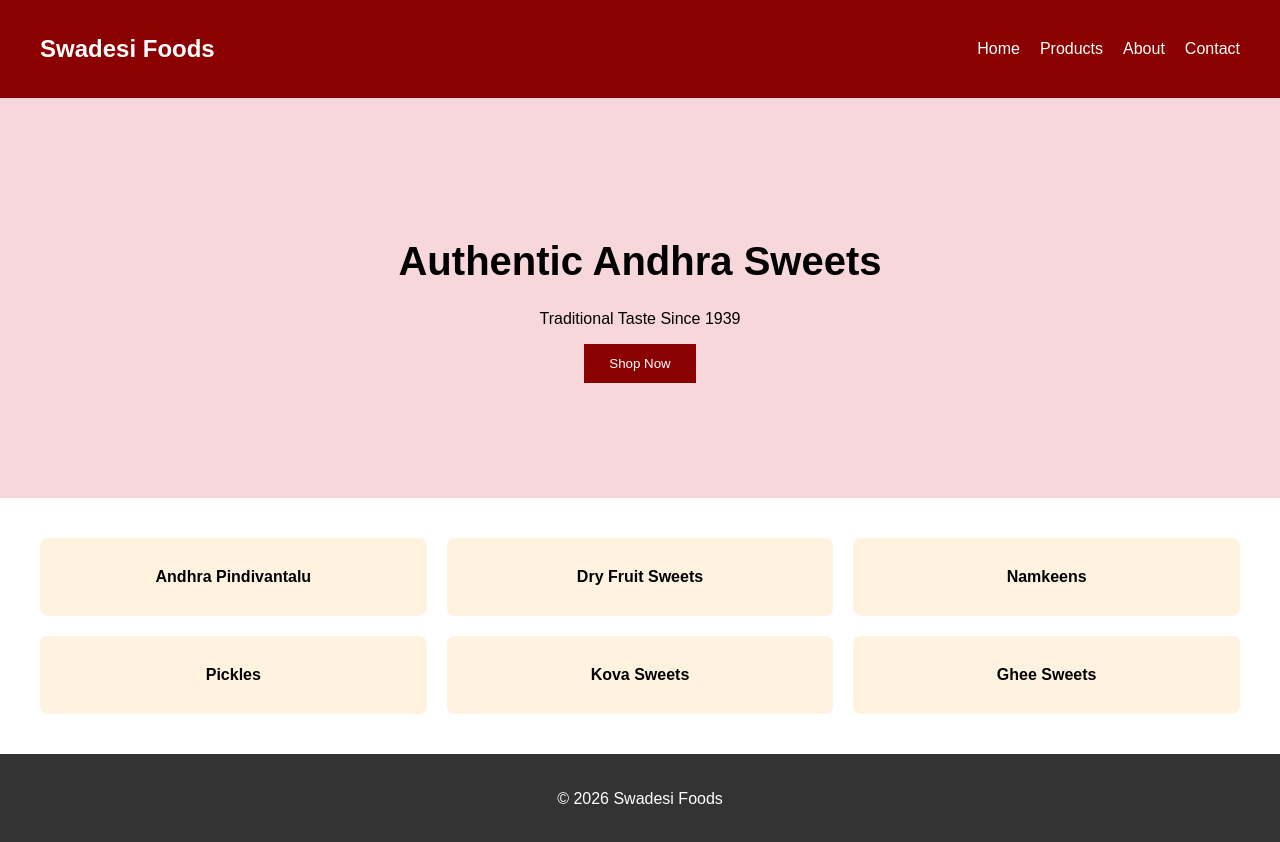
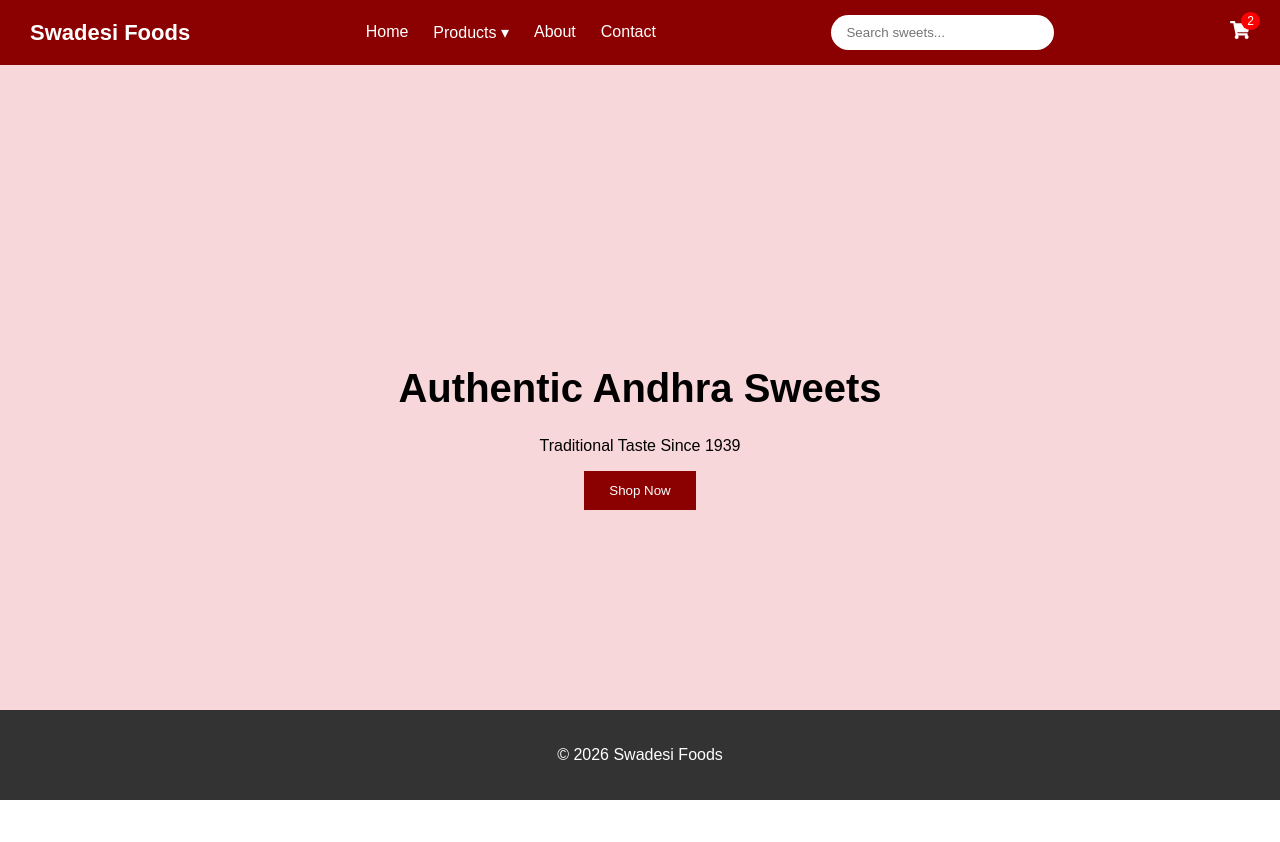
Before and after one commit to SandeepCheemakurthi/swadesi_foods, a React (Create React App) app: page / in a window 1280 px wide. After the commit the page ends 800 px from the top, so only its background shows below. Built offline with nearby package versions, Linux system fonts and the light colour scheme.

Commit message:
changes for the below components * home page removed categories * changed the fav icon and tab title * changed the nav bar behaviour

```diff
--- a/public/index.html
+++ b/public/index.html
@@ -2,14 +2,9 @@
 <html lang="en">
   <head>
     <meta charset="utf-8" />
-    <link rel="icon" href="%PUBLIC_URL%/favicon.ico" />
+    <link rel="icon" href="%PUBLIC_URL%/swadesi-foods-logo.ico" />
     <meta name="viewport" content="width=device-width, initial-scale=1" />
     <meta name="theme-color" content="#000000" />
-    <meta
-      name="description"
-      content="Web site created using create-react-app"
-    />
-    <link rel="apple-touch-icon" href="%PUBLIC_URL%/logo192.png" />
     <!--
       manifest.json provides metadata used when your web app is installed on a
       user's mobile device or desktop. See https://developers.google.com/web/fundamentals/web-app-manifest/
@@ -24,7 +19,7 @@
       work correctly both with client-side routing and a non-root public URL.
       Learn how to configure a non-root public URL by running `npm run build`.
     -->
-    <title>React App</title>
+    <title>Swadesi Foods</title>
   </head>
   <body>
     <noscript>You need to enable JavaScript to run this app.</noscript>
--- a/src/components/Navbar.js
+++ b/src/components/Navbar.js
@@ -1,17 +1,74 @@
-import React from "react";
+import React, { useState } from "react";
 import { Link } from "react-router-dom";
+import { FaBars, FaTimes, FaShoppingCart, FaSearch } from "react-icons/fa";
 
 export default function Navbar() {
+
+  const [menuOpen, setMenuOpen] = useState(false);
+  const [dropdownOpen, setDropdownOpen] = useState(false);
+
   return (
     <nav className="navbar">
 
-      <h2 className="logo">Swadesi Foods</h2>
+      {/* Logo */}
+      <div className="logo">
+        Swadesi Foods
+      </div>
 
+      {/* Desktop Links */}
       <div className="nav-links">
+
+        <Link to="/">Home</Link>
+
+        <div
+          className="dropdown"
+          onMouseEnter={() => setDropdownOpen(true)}
+          onMouseLeave={() => setDropdownOpen(false)}
+        >
+          <span>Products ▾</span>
+
+          {dropdownOpen && (
+            <div className="dropdown-menu">
+              <Link to="/category/sweets">Sweets</Link>
+              <Link to="/category/namkeens">Namkeens</Link>
+              <Link to="/category/pickles">Pickles</Link>
+            </div>
+          )}
+        </div>
+
+        <Link to="/about">About</Link>
+        <Link to="/contact">Contact</Link>
+
+      </div>
+
+      {/* Search */}
+      <div className="search-bar">
+        <input placeholder="Search sweets..." />
+        <FaSearch />
+      </div>
+
+      {/* Cart */}
+      <div className="cart">
+        <FaShoppingCart />
+        <span className="cart-count">2</span>
+      </div>
+
+      {/* Hamburger */}
+      <div
+        className="hamburger"
+        onClick={() => setMenuOpen(!menuOpen)}
+      >
+        {menuOpen ? <FaTimes /> : <FaBars />}
+      </div>
+
+      {/* Mobile Menu */}
+      <div className={`mobile-menu ${menuOpen ? "active" : ""}`}>
+
         <Link to="/">Home</Link>
         <Link to="/products">Products</Link>
-        <Link to="/">About</Link>
-        <Link to="/">Contact</Link>
+        <Link to="/about">About</Link>
+        <Link to="/contact">Contact</Link>
+
       </div>
 
     </nav>
--- a/src/pages/Home.js
+++ b/src/pages/Home.js
@@ -12,7 +12,7 @@ export default function Home(){
 
       <Hero/>
 
-      <CategoryGrid/>
+      {/* <CategoryGrid/> */}
 
       <Footer/>
 
--- a/src/styles/global.css
+++ b/src/styles/global.css
@@ -1,157 +1,139 @@
-*{
-  box-sizing:border-box;
+* {
+  box-sizing: border-box;
 }
 
-body{
-  font-family:Arial, Helvetica, sans-serif;
-  margin:0;
-  padding:0;
+body {
+  font-family: Arial, Helvetica, sans-serif;
+  margin: 0;
+  padding: 0;
 }
 
-/* NAVBAR */
-
-.navbar{
-  display:flex;
-  justify-content:space-between;
-  align-items:center;
-  padding:15px 40px;
-  background:#8b0000;
-  color:white;
-}
-
-.nav-links{
-  display:flex;
-  gap:20px;
-}
-
-.nav-links a{
-  color:white;
-  text-decoration:none;
-  font-weight:500;
-}
 
 /* HERO */
 
-.hero{
-  height:400px;
-  display:flex;
-  flex-direction:column;
-  justify-content:center;
-  align-items:center;
-  text-align:center;
-  background:#f8d7da;
-  padding:20px;
+.hero {
+  height: 90vh;
+  display: flex;
+  flex-direction: column;
+  justify-content: center;
+  align-items: center;
+  text-align: center;
+  background: #f8d7da;
+  padding: 20px;
 }
 
-.hero h1{
-  font-size:40px;
-  margin-bottom:10px;
+.hero h1 {
+  font-size: 40px;
+  margin-bottom: 10px;
 }
 
-.hero button{
-  padding:12px 25px;
-  background:#8b0000;
-  color:white;
-  border:none;
-  cursor:pointer;
+.hero button {
+  padding: 12px 25px;
+  background: #8b0000;
+  color: white;
+  border: none;
+  cursor: pointer;
 }
 
 /* CATEGORIES */
 
-.categories{
-  display:grid;
-  grid-template-columns:repeat(3,1fr);
-  gap:20px;
-  padding:40px;
+.categories {
+  display: grid;
+  grid-template-columns: repeat(3, 1fr);
+  gap: 20px;
+  padding: 40px;
 }
 
-.category-card{
-  background:#fff3e0;
-  padding:30px;
-  border-radius:8px;
-  text-align:center;
-  font-weight:bold;
+.category-card {
+  background: #fff3e0;
+  padding: 30px;
+  border-radius: 8px;
+  text-align: center;
+  font-weight: bold;
 }
 
 /* PRODUCTS */
 
-.product-grid{
-  display:grid;
-  grid-template-columns:repeat(3,1fr);
-  gap:25px;
-  padding:40px;
+.product-grid {
+  display: grid;
+  grid-template-columns: repeat(3, 1fr);
+  gap: 25px;
+  padding: 40px;
 }
 
-.product-card{
-  border:1px solid #ddd;
-  padding:20px;
-  text-align:center;
-  border-radius:8px;
-  transition:0.3s;
+.product-card {
+  border: 1px solid #ddd;
+  padding: 20px;
+  text-align: center;
+  border-radius: 8px;
+  transition: 0.3s;
 }
 
-.product-card img{
-  width:100%;
-  height:200px;
-  object-fit:cover;
+.product-card img {
+  width: 100%;
+  height: 200px;
+  object-fit: cover;
 }
 
-.product-card:hover{
-  transform:translateY(-5px);
+.product-card:hover {
+  transform: translateY(-5px);
 }
 
-.product-card button{
-  margin-top:10px;
-  padding:10px 20px;
-  background:#8b0000;
-  color:white;
-  border:none;
-  cursor:pointer;
+.product-card button {
+  margin-top: 10px;
+  padding: 10px 20px;
+  background: #8b0000;
+  color: white;
+  border: none;
+  cursor: pointer;
 }
 
 /* PRODUCT DETAILS */
 
-.product-detail{
-  display:flex;
-  gap:40px;
-  padding:40px;
+.product-detail {
+  display: flex;
+  gap: 40px;
+  padding: 40px;
 }
 
-.product-detail img{
-  width:400px;
-  border-radius:10px;
+.product-detail img {
+  width: 400px;
+  border-radius: 10px;
 }
 
 /* FOOTER */
 
-.footer{
-  text-align:center;
-  padding:20px;
-  background:#333;
-  color:white;
+.footer {
+  position: absolute;
+  bottom: 0px;
+  text-align: center;
+  padding: 20px;
+  background: #333;
+  color: white;
+  width: 100%;
 }
 
 /* ------------------ */
 /* TABLET RESPONSIVE */
 /* ------------------ */
 
-@media (max-width:1024px){
+@media (max-width:1024px) {
 
-  .categories{
-    grid-template-columns:repeat(2,1fr);
+  .categories {
+    grid-template-columns: repeat(2, 1fr);
   }
 
-  .product-grid{
-    grid-template-columns:repeat(2,1fr);
+  .product-grid {
+    grid-template-columns: repeat(2, 1fr);
   }
 
-  .product-detail{
-    flex-direction:column;
-    align-items:center;
+  .product-detail {
+    flex-direction: column;
+    align-items: center;
   }
 
-  .product-detail img{
-    width:300px;
+  .product-detail img {
+    width: 300px;
   }
 
 }
@@ -160,44 +142,182 @@ body{
 /* MOBILE RESPONSIVE */
 /* ------------------ */
 
-@media (max-width:768px){
+@media (max-width:768px) {
 
-  .navbar{
-    flex-direction:column;
-    align-items:flex-start;
-    gap:10px;
+  .hero {
+    height: 90vh;
+    padding: 60px 20px;
   }
 
-  .nav-links{
-    flex-direction:column;
-    width:100%;
+  .hero h1 {
+    font-size: 28px;
   }
 
-  .hero{
-    height:auto;
-    padding:60px 20px;
+  .categories {
+    grid-template-columns: 1fr;
+    padding: 20px;
   }
 
-  .hero h1{
-    font-size:28px;
+  .product-grid {
+    grid-template-columns: 1fr;
+    padding: 20px;
   }
 
-  .categories{
-    grid-template-columns:1fr;
-    padding:20px;
+  .product-detail {
+    padding: 20px;
   }
 
-  .product-grid{
-    grid-template-columns:1fr;
-    padding:20px;
-  }
-
-  .product-detail{
-    padding:20px;
-  }
-
-  .product-detail img{
-    width:100%;
+  .product-detail img {
+    width: 100%;
   }
 
 }
+
+
+/* NAVBAR */
+
+.navbar {
+  display: flex;
+  align-items: center;
+  justify-content: space-between;
+  padding: 15px 30px;
+  background: #8b0000;
+  color: white;
+  position: relative;
+}
+
+/* LOGO */
+
+.logo {
+  font-size: 22px;
+  font-weight: bold;
+}
+
+/* LINKS */
+
+.nav-links {
+  display: flex;
+  gap: 25px;
+}
+
+.nav-links a {
+  color: white;
+  text-decoration: none;
+  font-weight: 500;
+}
+
+/* DROPDOWN */
+
+.dropdown {
+  position: relative;
+  cursor: pointer;
+}
+
+.dropdown-menu {
+  position: absolute;
+  top: 30px;
+  background: white;
+  color: black;
+  padding: 10px;
+  border-radius: 5px;
+  display: flex;
+  flex-direction: column;
+  gap: 10px;
+  min-width: 150px;
+}
+
+.dropdown-menu a {
+  color: black;
+}
+
+/* SEARCH */
+
+.search-bar {
+  display: flex;
+  align-items: center;
+  background: white;
+  padding: 5px 10px;
+  border-radius: 20px;
+}
+
+.search-bar input {
+  border: none;
+  outline: none;
+  padding: 5px;
+}
+
+/* CART */
+
+.cart {
+  position: relative;
+  font-size: 20px;
+  cursor: pointer;
+}
+
+.cart-count {
+  position: absolute;
+  top: -8px;
+  right: -10px;
+  background: red;
+  color: white;
+  font-size: 12px;
+  padding: 2px 6px;
+  border-radius: 50%;
+}
+
+/* HAMBURGER */
+
+.hamburger {
+  display: none;
+  font-size: 24px;
+  cursor: pointer;
+  z-index: 999;
+}
+
+/* MOBILE MENU */
+
+.mobile-menu {
+  position: fixed;
+  top: 0;
+  right: -100%;
+  width: 250px;
+  height: 100%;
+  background: #8b0000;
+  display: flex;
+  flex-direction: column;
+  padding: 60px 20px;
+  gap: 20px;
+  transition: 0.3s;
+}
+
+.mobile-menu a {
+  color: white;
+  text-decoration: none;
+  font-size: 18px;
+}
+
+.mobile-menu.active {
+  right: 0;
+}
+
+/* MOBILE */
+
+@media(max-width:900px) {
+
+  .nav-links {
+    display: none;
+  }
+
+  .search-bar {
+    display: none;
+  }
+
+  .cart {
+    display: none;
+  }
+
+  .hamburger {
+    display: block;
+  }
+
+}
```
Also changed, not shown: public/manifest.json, 1 other file (tests, documents, lock files or other folders).
